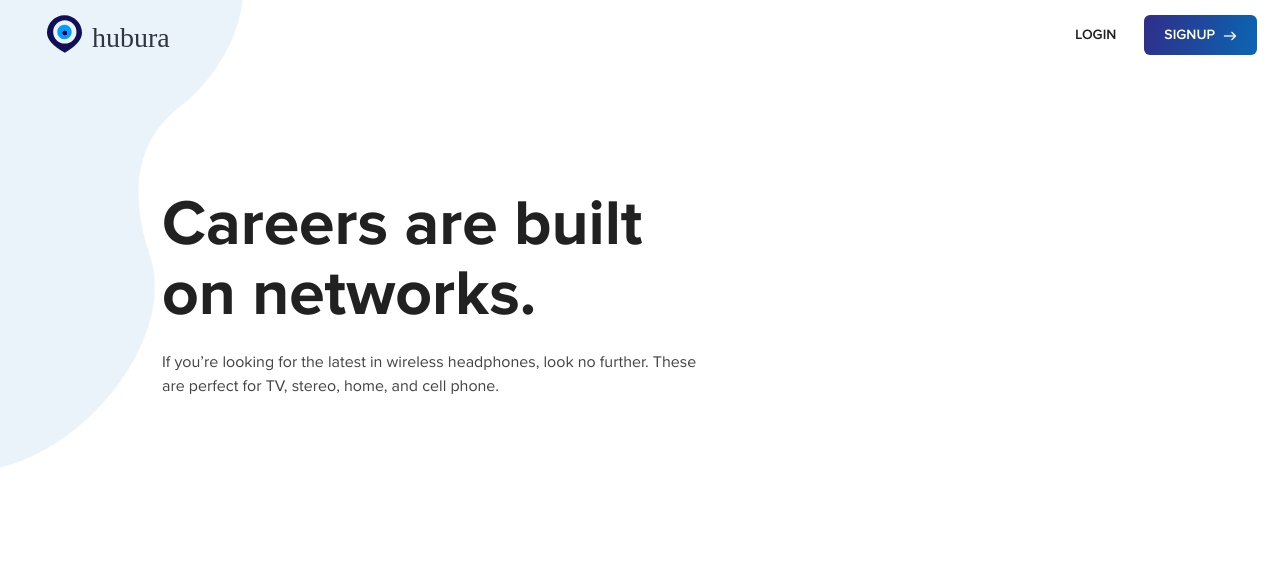
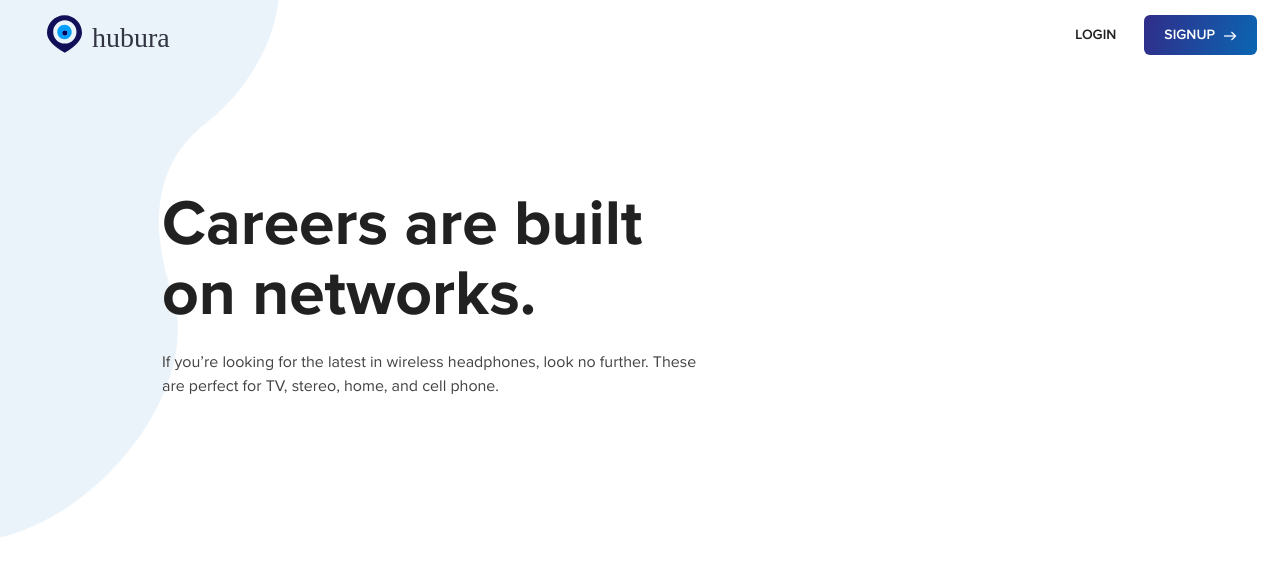
Before and after one commit to mohitgondaliya98/react-mobx-demo, a React (Create React App) app: page / in a window 1280 px wide. Shown: the top 576 px of the page. Built offline with nearby package versions, Linux system fonts and the light colour scheme.

Commit message:
Update style.css

```diff
--- a/src/assets/styles/style.css
+++ b/src/assets/styles/style.css
@@ -113,9 +113,11 @@ header .nav-brand img{ display: inline-block; vertical-align: top; }
 /* Homepage Banner
 --------------------------------------------------------------------------------------------------------*/
 .homepage-banner{ position: relative; padding: 120px 150px; }
-.homepage-banner::before{ content: ""; position: absolute; top: -70px; left: 0; width: 100%; height: 100%; z-index: -1; background: url('../images/homepage/home-banner-left.png') no-repeat left top; background-size: contain; }
-.homepage-banner h1{ color: #212121; max-width: 555px;z-index: 1; }
-.homepage-banner h1 + p{ color: #424242; font-size: 16px; line-height: 24px; max-width: 555px;z-index: 1; }
+.homepage-banner::before{ content: ""; position: absolute; top: -70px; left: 0; bottom: 0; width: 400px; z-index: -1; background: url('../images/homepage/home-banner-left.png') no-repeat left top; background-size: contain; }
+.homepage-banner h1{ color: #212121; max-width: 555px;}
+.homepage-banner h1 + p{ color: #424242; font-size: 16px; line-height: 24px; max-width: 555px;}
+
+
 
 /* Responsive Media Queries
 --------------------------------------------------------------------------------------------------------*/
```
